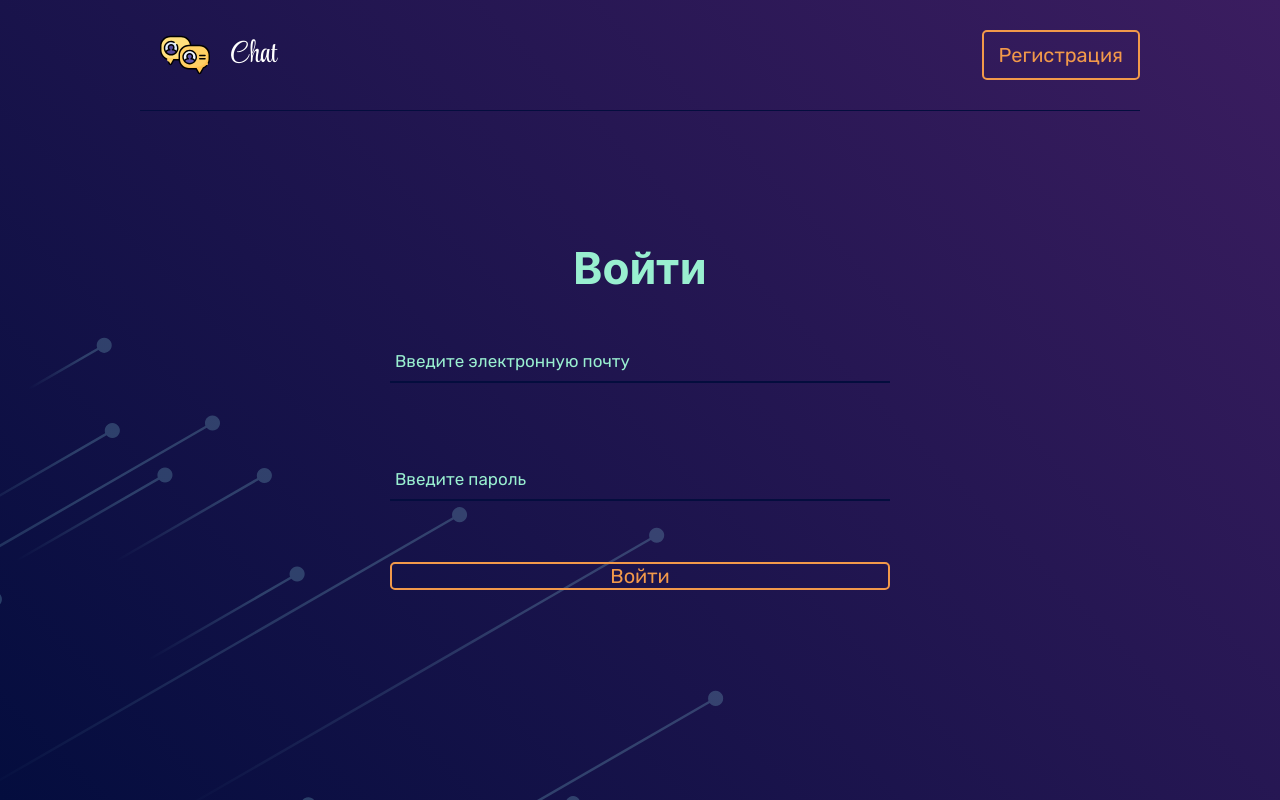
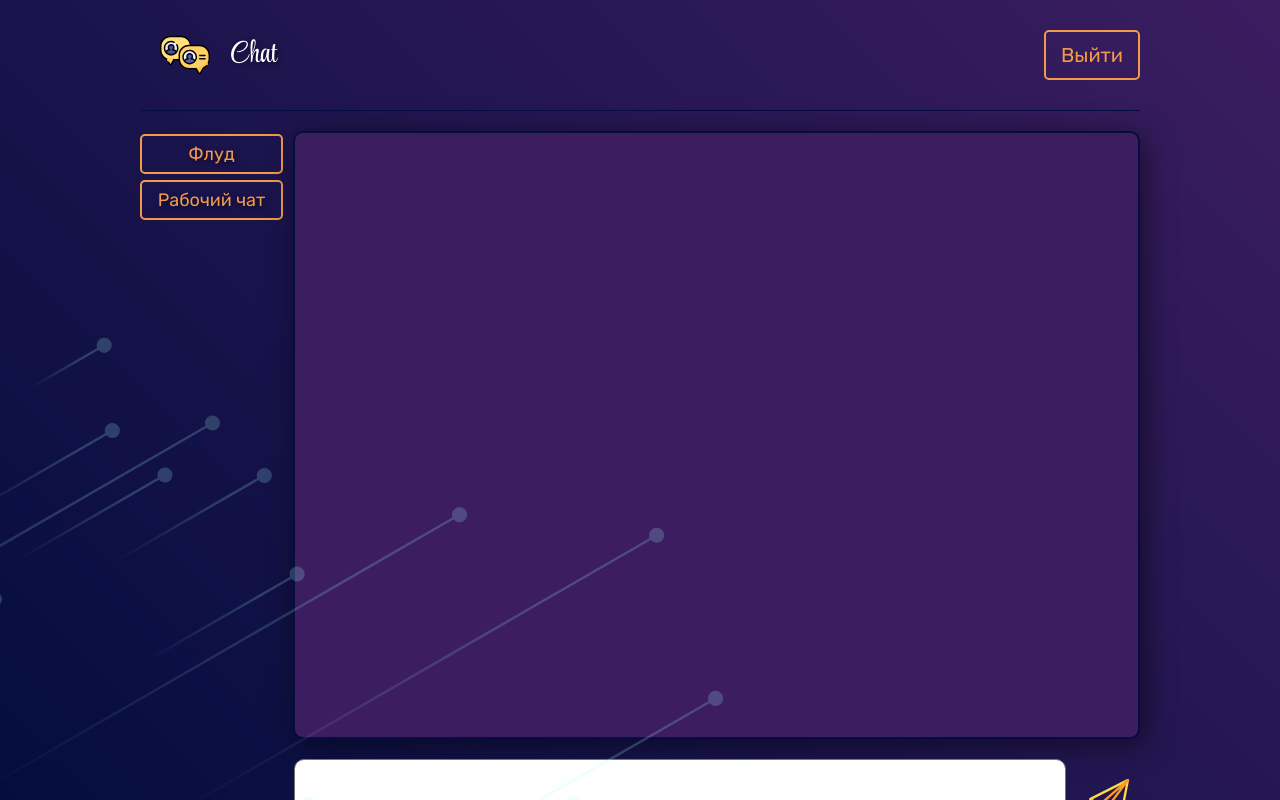
Before and after one commit to Vlad70003/TOT-systems-chat, a React (Create React App) app: page / in a window 1280 px wide. Built offline with nearby package versions, Linux system fonts and the light colour scheme.

Commit message:
Добавлено окно чата

```diff
--- a/public/index.html
+++ b/public/index.html
@@ -2,17 +2,17 @@
 <html lang="en">
   <head>
     <meta charset="utf-8" />
-    <link rel="icon" href="%PUBLIC_URL%/favicon.ico" />
+    <link rel="shortcut icon" href="../src/chat/img/logo.svg" />
     <meta name="viewport" content="width=device-width, initial-scale=1" />
     <meta name="theme-color" content="#000000" />
     <meta
       name="description"
       content="Web site created using create-react-app"
     />
-    <link rel="apple-touch-icon" href="%PUBLIC_URL%/logo192.png" />
-    <link rel="manifest" href="%PUBLIC_URL%/manifest.json" />
+    <link rel="apple-touch-icon" href="../src/chat/img/logo.svg" />
+    <link rel="manifest" href="../src/chat/img/logo.svg" />
 
-    <title>React App</title>
+    <title>Chat</title>
   </head>
   <body>
     <noscript>You need to enable JavaScript to run this app.</noscript>
--- a/src/App.css
+++ b/src/App.css
@@ -1,6 +1,7 @@
 .App {
   text-align: center;
   overflow: hidden;
+  text-shadow: 2px 2px 5px rgba(0, 0, 0, .5);
 }
 
 .forWrapper{
@@ -15,4 +16,18 @@
 
 section {
   height: 100vh;
+  background: -webkit-linear-gradient(225deg, rgb(59, 29, 96), rgb(4, 13, 62));
+  background: -moz-linear-gradient(225deg, rgb(59, 29, 96), rgb(4, 13, 62));
+  background: linear-gradient(225deg, rgb(59, 29, 96), rgb(4, 13, 62));
+  position: relative;
 }
+.star{
+  position: absolute;
+  top: 40%;
+  left: 0%;
+  width: 800px;
+  height: 800px;
+  background: url('./chat/img/star.svg') no-repeat center;
+  background-size: 100%;
+  z-index: 100;
+}
--- a/src/chat/components/AuthSection.tsx
+++ b/src/chat/components/AuthSection.tsx
@@ -1,5 +1,4 @@
 import React, { Dispatch } from "react";
-import '../style/authSection.scss';
 import { Header } from "./blocks/Header";
 import { ConnectAuthForm } from './blocks/AuthForm';
 import { connect } from 'react-redux';
--- a/src/chat/components/ChatSection.tsx
+++ b/src/chat/components/ChatSection.tsx
@@ -1,5 +1,6 @@
 import React from "react";
 import { Header } from "./blocks/Header";
+import '../style/chatSection.scss';
 
 export function ChatSection(){
 
@@ -7,6 +8,22 @@ export function ChatSection(){
         <section className="chat-section forWrapper">
             <div className="wrapper">
                 < Header text="Выйти" />
+                <span className="star"></span>
+                <div className="chat">
+                    <div className="chat__tab">
+                        <div className="chat__disc button">Флуд</div>
+                        <div className="chat__disc button">Рабочий чат</div>
+                    </div>
+                    <div className="chat__wrapper">
+                        <div className="chat__content">
+
+                        </div>
+                        <form action="" className="form__message">
+                            <textarea name="message" id="message" />
+                            <input type="submit" value="" className="send" />
+                        </form>
+                    </div>
+                </div>
             </div>
         </section>
 
--- a/src/chat/style/authSection.scss
+++ /dev/null
@@ -1,17 +0,0 @@
-.authSection{
-    background: -webkit-linear-gradient(225deg, rgb(59, 29, 96), rgb(4, 13, 62));
-    background: -moz-linear-gradient(225deg, rgb(59, 29, 96), rgb(4, 13, 62));
-    background: linear-gradient(225deg, rgb(59, 29, 96), rgb(4, 13, 62));
-    position: relative;
-}
-
-.star{
-    position: absolute;
-    top: 40%;
-    left: 0%;
-    width: 800px;
-    height: 800px;
-    background: url('../img/star.svg') no-repeat center;
-    background-size: 100%;
-    z-index: 100;
-}
--- /dev/null
+++ b/src/chat/style/chatSection.scss
@@ -0,0 +1,67 @@
+@font-face {
+    font-family: 'Rubick';
+    src: url(../fonts/Rubik-VariableFont_wght.ttf);
+}
+.chat{
+    display: flex;
+    padding: 20px 0;
+    height: 100%;
+}
+.chat__wrapper{
+    width: 100%;
+    height: 100%;
+    flex: 12;
+}
+.chat__tab{
+    flex: 2;
+    display: flex;
+    flex-direction: column;
+    align-items: start;
+}
+
+.chat__disc{
+    font-size: 18px;
+    // color: orange;
+    // font-family: 'Rubick';
+    height: 40px;
+    width: 100%;
+    // border: 1px orange solid;
+    // border-radius: 10px;
+    margin: 3px 0;
+    cursor: pointer;
+    display: flex;
+    align-items: center;
+    justify-content: center;
+}
+.chat__content{
+    background:  rgb(59, 29, 96);
+    margin-left: 10px;
+    height: 80%;
+    border-radius: 10px;
+    border: 2px rgb(4, 13, 62) solid;
+    box-shadow: 5px 5px 30px rgba(0, 0, 0, .5);
+}
+.form__message{
+    display: flex;
+    align-items: center;
+    width: 100%;
+    justify-content: space-around;
+    margin: 20px 0;
+}
+#message{
+    width: 90%;
+    min-height: 80px;
+    resize: none;
+    outline: none;
+    font-size: 18px;
+    font-family: 'Rubick';
+    padding: 8px;
+    border-radius: 10px;
+}
+.send{
+    width: 40px;
+    height: 40px;
+    cursor: pointer;
+    background: url('../img/send.svg');
+    border: none;
+}
--- a/src/reducers/auth.js
+++ b/src/reducers/auth.js
@@ -1,7 +1,7 @@
 import { LOG_IN, LOG_OUT, REGISTRATION_SUCCESS } from '../actions.js';
 
 const initialState = {
-    isLoggedIn: false,
+    isLoggedIn: true,
     registration: false,
 }
 
```
Also changed, not shown: public/manifest.json, src/chat/img/send.svg (added).
